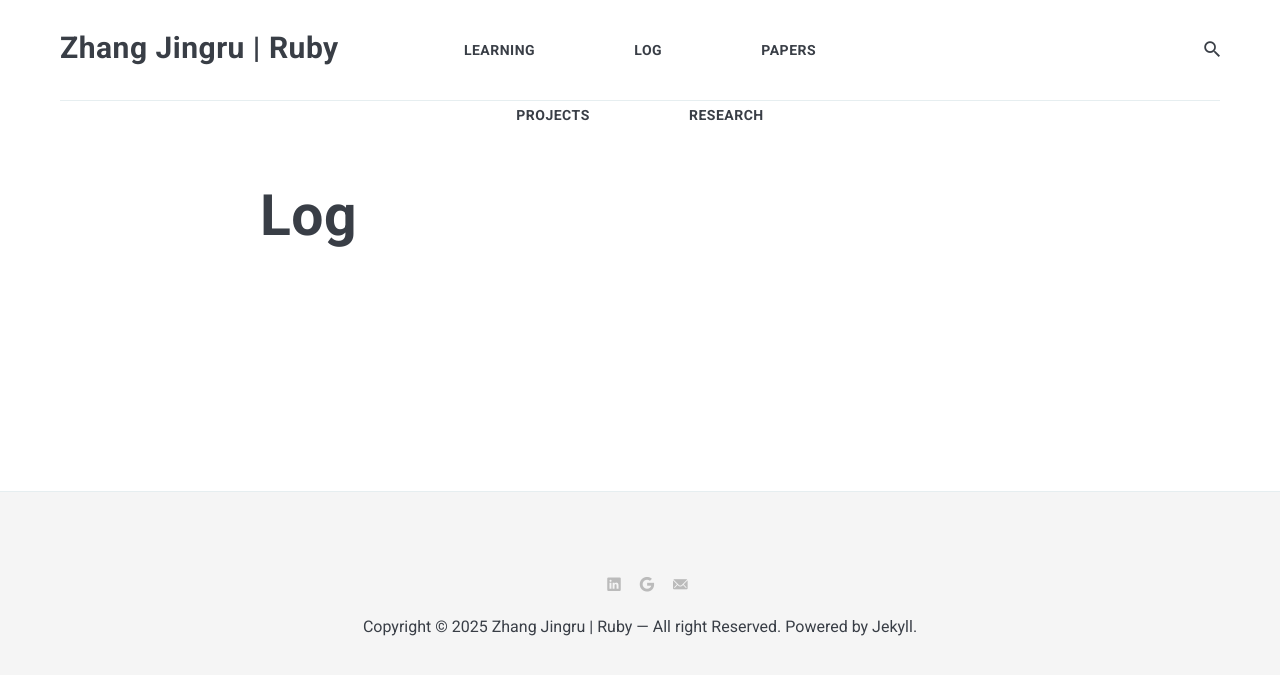
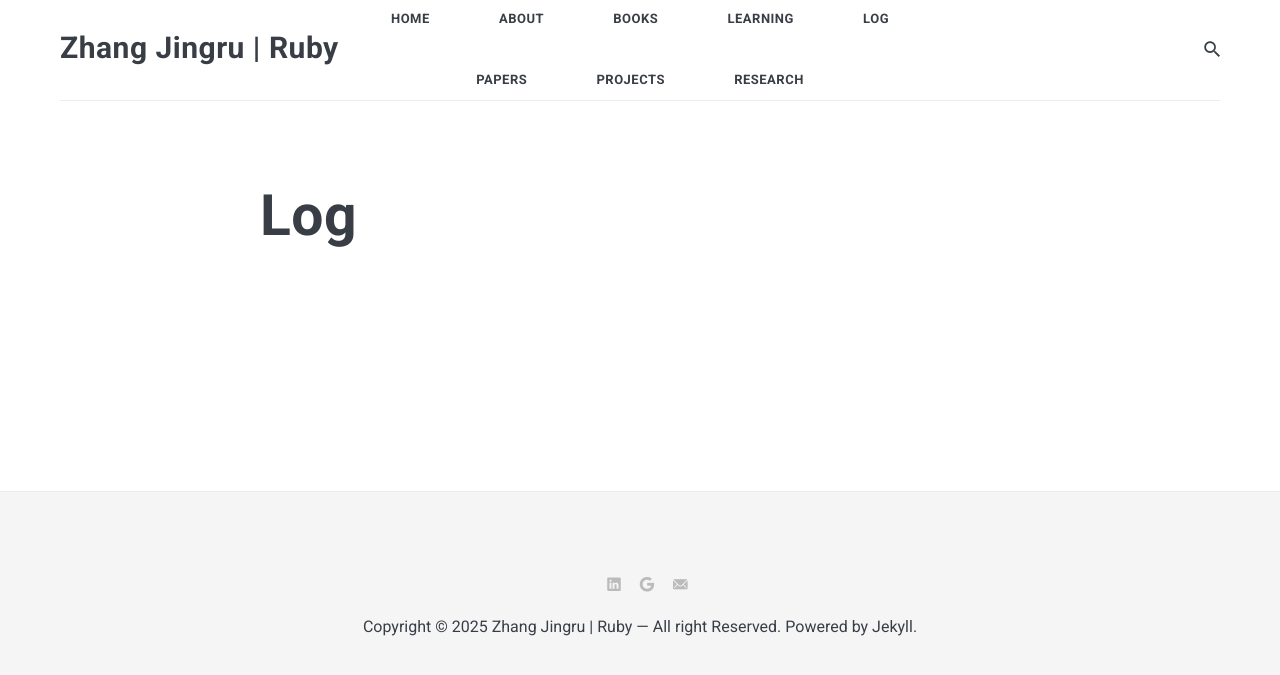
Before and after one commit to ZhangJingru-Ruby/ZhangJingru-Ruby.github.io, a Jekyll site: the page built from _pages/log.md, in a window 1280 px wide. Shown: the top 675 px of the page. Built offline with Jekyll 4.4.1, drawn with Linux system fonts in a browser that asks for light colours; nearby versions of some CDN libraries.

Commit message:
✨ Tweak navbar layout to keep all tabs on one line

```diff
--- a/_sass/3-modules/_header.scss
+++ b/_sass/3-modules/_header.scss
@@ -79,11 +79,23 @@
       /*display: inline-block;*/
       margin: 0 10px;
 
-      .nav__link {
+      /*.nav__link {
         display: inline-block;
         padding: 10px 30px;
         font-size: 14px;
         font-weight: 700;
+        letter-spacing: 0.5px;
+        text-transform: uppercase;
+        color: $dark;
+        &:hover {
+          color: $black;
+        }
+      }*/
+      .nav__link {
+        display: inline-block;
+        padding: 8px 15px;  // ↓ shrink horizontal padding
+        font-size: 13px;    // ↓ reduce font just a bit
+        font-weight: 600;
         letter-spacing: 0.5px;
         text-transform: uppercase;
         color: $dark;
```
